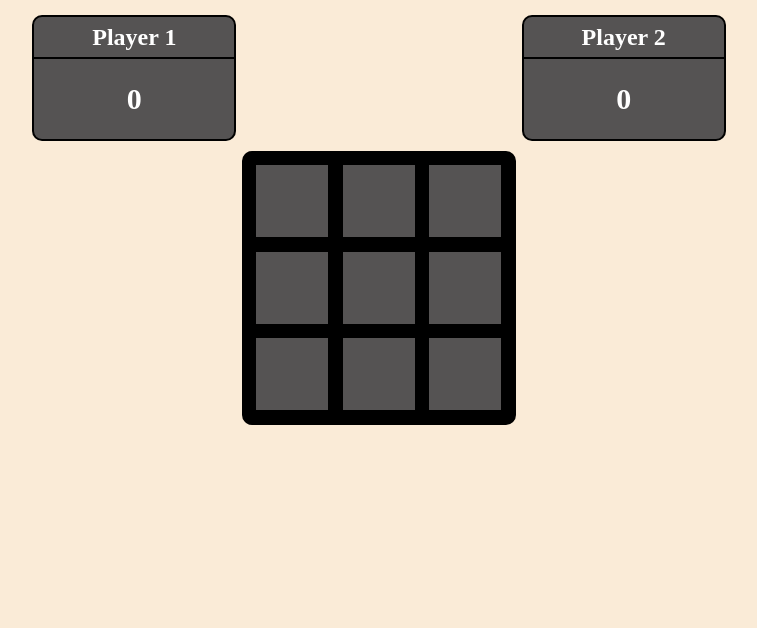
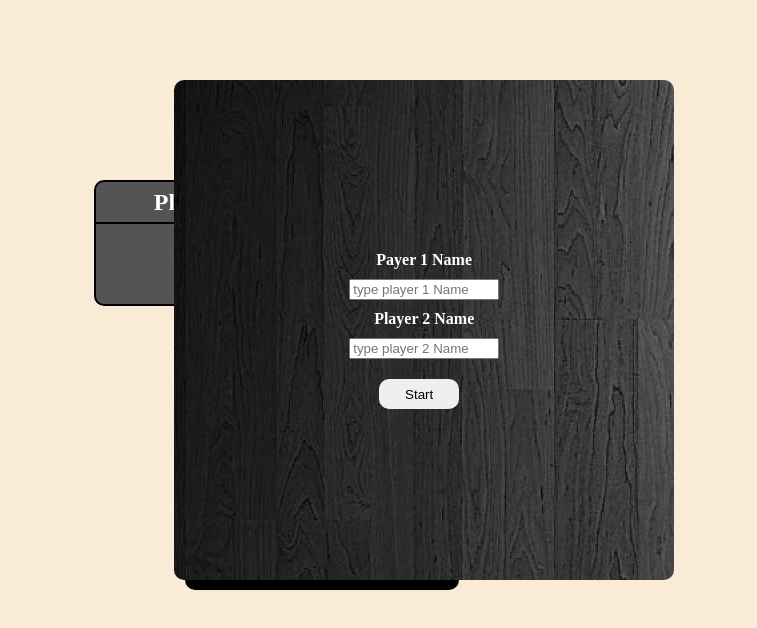
Before and after one commit to 1Pinesh/TicTacToe, a plain HTML site: page index.html in a window 1280 px wide. Shown: the whole page, without its empty margins (261-1018 px from the left). Drawn offline with Linux system fonts and the light colour scheme.

Commit message:
adding in image for intro and it element

```diff
--- a/index.html
+++ b/index.html
@@ -7,6 +7,30 @@
     <link rel="stylesheet" href="style.css" />
   </head>
   <body>
+    <div class="intro">
+      <div class="player-name">
+        <label for="player-Name1"
+          >Payer 1 Name
+          <input
+            type="text"
+            id="pName1"
+            name="pname"
+            placeholder="type player 1 Name"
+        /></label>
+
+        <label for="player-Name2"
+          >Player 2 Name
+          <input
+            type="text"
+            id="pName2"
+            name="pname"
+            placeholder="type player 2 Name"
+        /></label>
+        <button id="start">Start</button>
+      </div>
+    </div>
+
+    <div class="game-con">
       <section class="player-con">
         <div class="player1">
           <h1>Player 1</h1>
@@ -37,6 +61,7 @@
         <h2 aria-label="winenr-title"><span id="wintitle"></span></h2>
         <button id="play-again">Play Again</button>
       </section>
+    </div>
 
     <script src="./Javascript/game.js"></script>
   </body>
--- a/style.css
+++ b/style.css
@@ -2,6 +2,55 @@ body {
   background-color: antiquewhite;
   margin-top: 5px;
 }
+/* Intro box */
+.intro {
+  background-image: url(./cc.webp);
+  width: 500px;
+  height: 500px;
+  position: absolute;
+  top: 10%;
+  left: 34%;
+  border-radius: 10px;
+  z-index: 999;
+}
+.intro {
+  display: flex;
+  justify-content: center;
+  align-items: center;
+}
+
+/* Label */
+label {
+  display: flex;
+  flex-direction: column;
+  width: 150px;
+  font-weight: 800;
+  text-align: center;
+  color: white;
+  margin-bottom: 10px;
+}
+
+input {
+  margin-top: 10px;
+}
+/* start btn */
+#start {
+  margin-left: 30px;
+  margin-top: 10px;
+  width: 80px;
+  height: 30px;
+  border-radius: 10px;
+  border: none;
+}
+
+/* Game-con */
+.game-con {
+  position: absolute;
+  width: 550px;
+  bottom: 25%;
+  right: 33%;
+}
+
 /* Player boxes */
 .player1,
 .player2 {
```
Also changed, not shown: cc.webp (added). Lines whose indentation alone changed are shown as unchanged.
